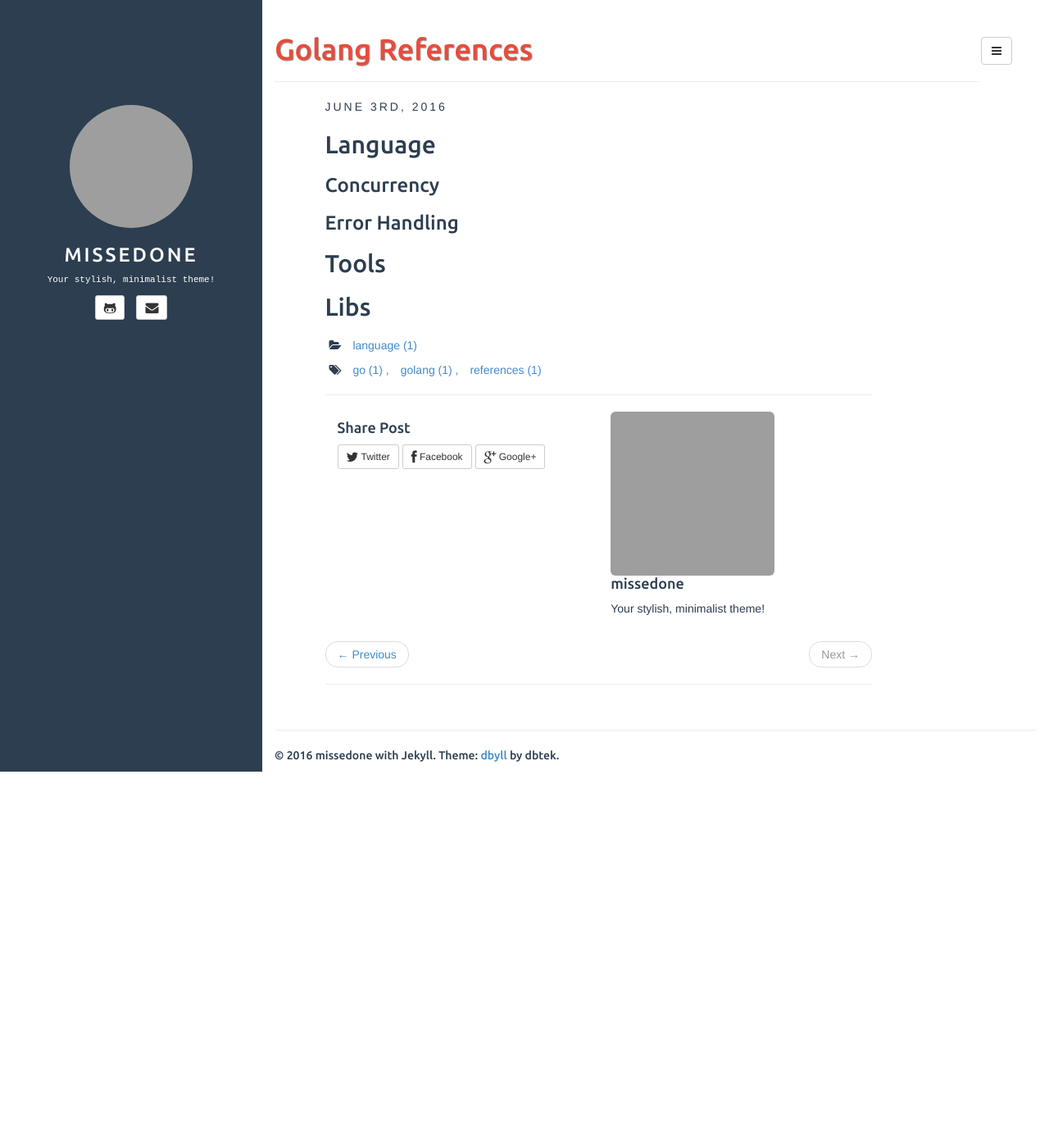
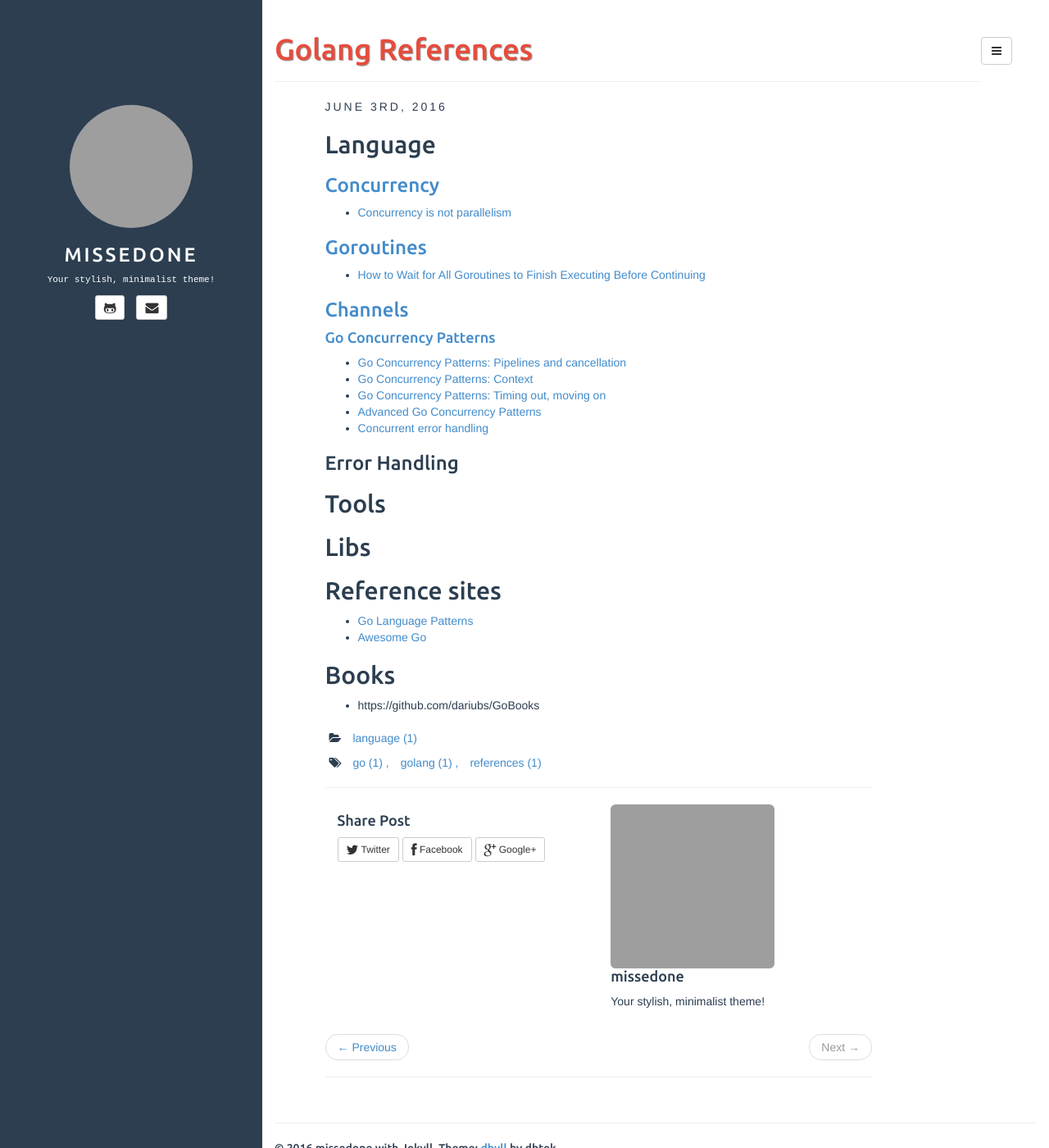
Before and after one commit to missedone/missedone.github.io, a Jekyll site: the page built from _posts/2016-06-03-Golang-References.md, in a window 1280 px wide and 1400 px high. Shown: the whole window at 82% size. Built offline with Jekyll 4.4.1, drawn with Linux system fonts in a browser that asks for light colours; grey boxes are pictures that could not be loaded.

Commit message:
add Concurrency section

```diff
--- a/_posts/2016-06-03-Golang-References.md
+++ b/_posts/2016-06-03-Golang-References.md
@@ -8,10 +8,35 @@ description: the collection of Golang relate articles.
 
 ## Language
 
-### Concurrency
+### [Concurrency](http://www.golangbootcamp.com/book/concurrency)
+
+* [Concurrency is not parallelism](https://blog.golang.org/concurrency-is-not-parallelism)
+
+### [Goroutines](http://www.golangbootcamp.com/book/concurrency#sec-goroutines)
+
+* [How to Wait for All Goroutines to Finish Executing Before Continuing](http://nathanleclaire.com/blog/2014/02/15/how-to-wait-for-all-goroutines-to-finish-executing-before-continuing/)
+
+### [Channels](http://www.golangbootcamp.com/book/concurrency#sec-channels)
+
+#### [Go Concurrency Patterns](https://talks.golang.org/2012/concurrency.slide#1)
+
+* [Go Concurrency Patterns: Pipelines and cancellation](http://blog.golang.org/pipelines)
+* [Go Concurrency Patterns: Context](http://blog.golang.org/context)
+* [Go Concurrency Patterns: Timing out, moving on](http://blog.golang.org/go-concurrency-patterns-timing-out-and)
+* [Advanced Go Concurrency Patterns](http://talks.golang.org/2013/advconc.slide#1)
+* [Concurrent error handling](http://blog.schaeffer.io/2015/01/10/errors-and-concurrency/)
 
 ### Error Handling
 
 ## Tools
 
 ## Libs
+
+## Reference sites
+
+* [Go Language Patterns](http://www.golangpatterns.info/)
+* [Awesome Go](http://awesome-go.com)
+
+## Books
+
+* https://github.com/dariubs/GoBooks
```
